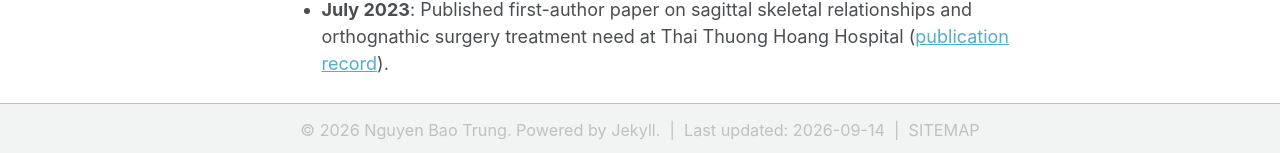
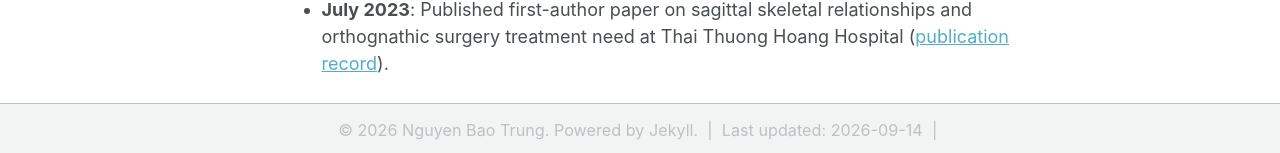
Before and after one commit to trungnb/trungnb.github.io, a Jekyll site: the page built from _pages/about.md, in a window 1280 px wide and 900 px high, scrolled down 604 px. Shown: the part 744-897 px from the top of the window. Built offline with Jekyll 4.4.1, drawn with Linux system fonts in a browser that asks for light colours; a style sheet for code colours, icons or effects is not loaded.

Commit message:
remove sitemap
remove sitemap

```diff
--- a/_data/ui-text.yml
+++ b/_data/ui-text.yml
@@ -27,7 +27,6 @@ en: &DEFAULT_EN
   website_label              : "Website"
   email_label                : "Email"
   recent_posts               : "Recent Posts"
-  site_map                   : "Sitemap"
   publication_label          : "Published in"
   recommended_citation_label : "Recommended citation:"
   view_publication_label     : "View publication"
--- a/_includes/footer.html
+++ b/_includes/footer.html
@@ -5,5 +5,4 @@
 <div class="page__footer-copyright" style="text-align: center; font-size: 0.9em; padding: 5px 0;">
   &copy; {{ site.time | date: '%Y' }} {% if current_lang == 'vi' %}ThS.Bs. Nguyễn Bảo Trung{% else %}{{ site.name | default: site.title }}{% endif %}. {{ ui.powered_by | default: "Powered by" }} <a href="https://jekyllrb.com" rel="nofollow">Jekyll</a>. &nbsp;|&nbsp;
   {% if current_lang == 'vi' %}Cập nhật lần cuối:{% else %}Last updated:{% endif %} {{ "now" | date: '%Y-%m-%d' }} &nbsp;|&nbsp;
-  <a href="/sitemap/" style="text-transform: uppercase;">{{ ui.site_map | default: "Sitemap" }}</a>
 </div>
```
